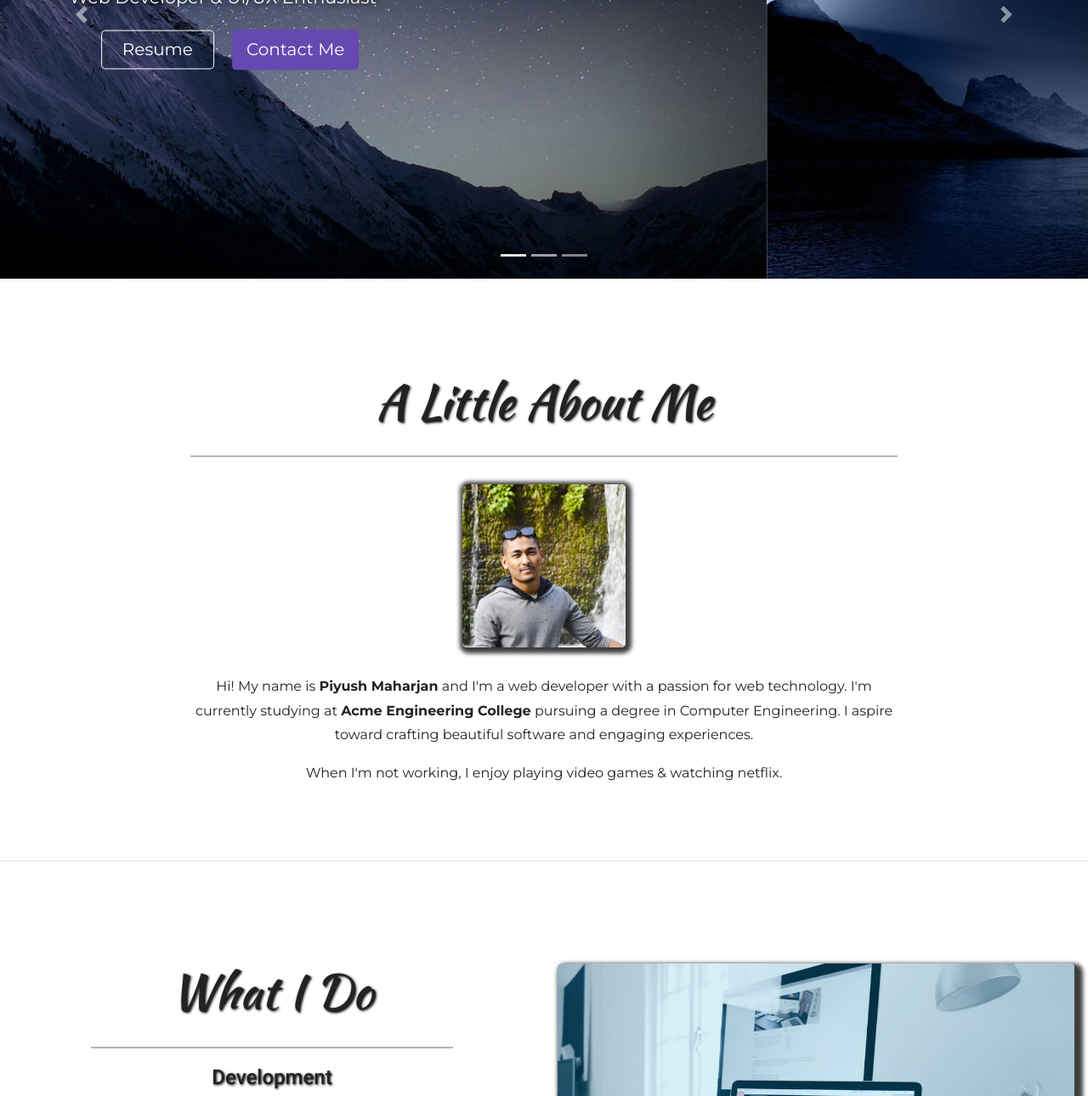
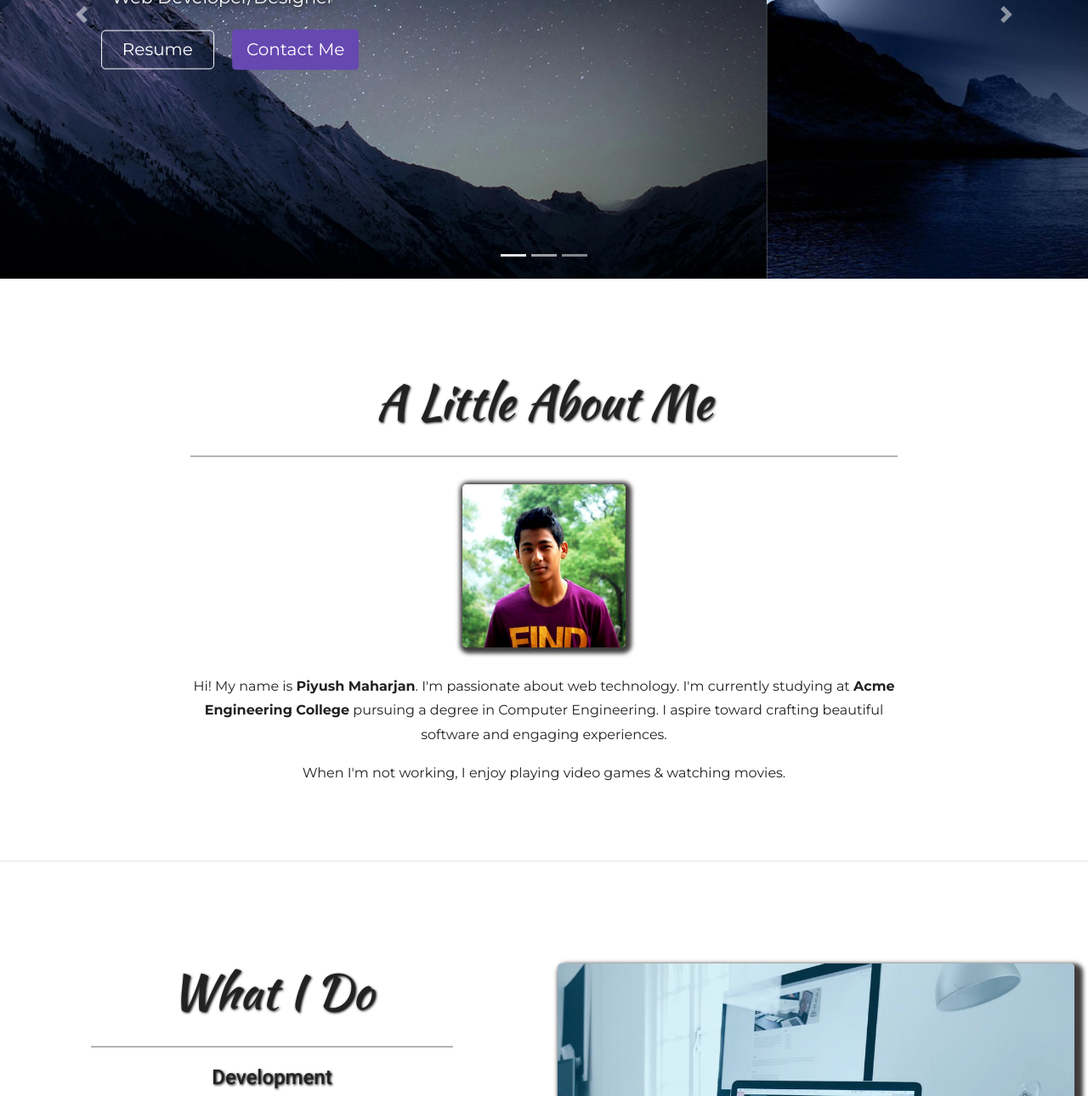
Before and after one commit to piyushmhrzn/piyushmaharjan.github.io, a plain HTML site: page index.html in a window 1280 px wide. Shown: the part 294-1584 px from the top of the page at 85% size. Drawn offline with nearby package versions, Linux system fonts and the light colour scheme.

Commit message:
Minor Updates

```diff
--- a/index.html
+++ b/index.html
@@ -64,7 +64,7 @@
                 <img src="img/background1.jpg">
                 <div class="carousel-caption">
                     <h1 class="display-2">Hi, I'm Piyush </h1>
-                    <h3>Web Developer & UI/UX Enthusiast</h3>
+                    <h3>Web Developer/Designer</h3>
                     <button type="button" class="btn resume btn-lg">
                         <a href="https://drive.google.com/file/d/12ZuwkZ09GW1x3yd8qNaHLJTYTjSS0JWx/view?usp=sharing" class="contactMe" target="_blank">Resume</a>
                     </button>
@@ -77,7 +77,7 @@
                 <img src="img/background2.jpg">
                 <div class="carousel-caption">
                     <h1 class="display-2">Hi, I'm Piyush</h1>
-                    <h3>Web Developer & UI/UX Enthusiast</h3>
+                    <h3>Web Developer/Designer</h3>
                     <button type="button" class="btn resume btn-lg">
                         <a href="https://drive.google.com/file/d/12ZuwkZ09GW1x3yd8qNaHLJTYTjSS0JWx/view?usp=sharing" class="contactMe" target="_blank">Resume</a>
                     </button>
@@ -90,7 +90,7 @@
                 <img src="img/background3.jpg">
                 <div class="carousel-caption">
                     <h1 class="display-2">Hi, I'm Piyush</h1>
-                    <h3>Web Developer & UI/UX Enthusiast</h3>
+                    <h3>Web Developer/Designer</h3>
                     <button type="button" class="btn resume btn-lg">
                         <a href="https://drive.google.com/file/d/12ZuwkZ09GW1x3yd8qNaHLJTYTjSS0JWx/view?usp=sharing" class="contactMe" target="_blank">Resume</a>
                     </button>
@@ -118,13 +118,13 @@
             </div>
             <hr>
             <div class="col-12">
-                <img src="img/profile.jpg">
+                <img src="img/profile_pic.jpeg">
             </div>
             <div class="col-12">
-                <p class="text-center">Hi! My name is <strong>Piyush Maharjan</strong> and I'm a web developer with a passion
-                    for web technology. I'm currently studying at <strong>Acme Engineering College</strong> pursuing a degree in Computer Engineering. I aspire toward crafting beautiful software and engaging experiences.
+                <p class="text-center">Hi! My name is <strong>Piyush Maharjan</strong>. I'm passionate about
+                   web technology. I'm currently studying at <strong>Acme Engineering College</strong> pursuing a degree in Computer Engineering. I aspire toward crafting beautiful software and engaging experiences.
                 </p>
-                <p class="text-center">When I'm not working, I enjoy playing video games & watching netflix.</p>
+                <p class="text-center">When I'm not working, I enjoy playing video games & watching movies.</p>
             </div>
         </div>
     </div>
@@ -139,11 +139,11 @@
                <hr>
                <h4 class="text-center">Development</h4>
                 <p class="text-justify">With a foundation in computer science, I'm passionate
-                about web development & it's underlying technology. As I grow as a developer, I hope to
+                about web development & it's underlying technology and hope to
                 write clean, readable code that can be used by others and create beautiful softwares.</p>
 
                <h4 class="text-center">Design</h4>
-               <p class="text-justify">With foundation in computer science, I'm also passionate about creating beautiful design as well that not only looks good but also improve overall user experience. I strive to design interfaces and experiences that people can enjoy on all digital mediums.</p>
+               <p class="text-justify">I'm also passionate in creating beautiful design as well that not only looks good but also improve overall user experience. I strive to design interfaces and experiences that people can enjoy on all digital mediums.</p>
 
             </div>
             <div class="col-lg-6">
@@ -156,10 +156,9 @@
 
     <!------------------------------------ Fixed Background ----------------------------------------->
     <figure>
-        <div class="fixed-wrap">
-            <div id="fixed">
-            </div>
-        </div>
+	<div class="fixed-wrap">
+		<div id="fixed"> </div>
+	</div>
     </figure>
 
     <!------------------------------------ Experiences ----------------------------------------->
@@ -168,8 +167,6 @@
             <div class="col-md-12 col-lg-12">
                <h1 class="display-4">Experience</h1>
                <hr>
-               <p>I've been doing web development & designing for about a 2 years now, and
-                    I'm always eager to learn more in this fast paced industry.</p>
                 <p><strong>SOME TECHNOLOGIES I'VE WORKED WITH:</strong></p>
             </div>
         </div>
```
Also changed, not shown: img/profile.jpg (deleted), img/profile_pic.jpeg (added).
